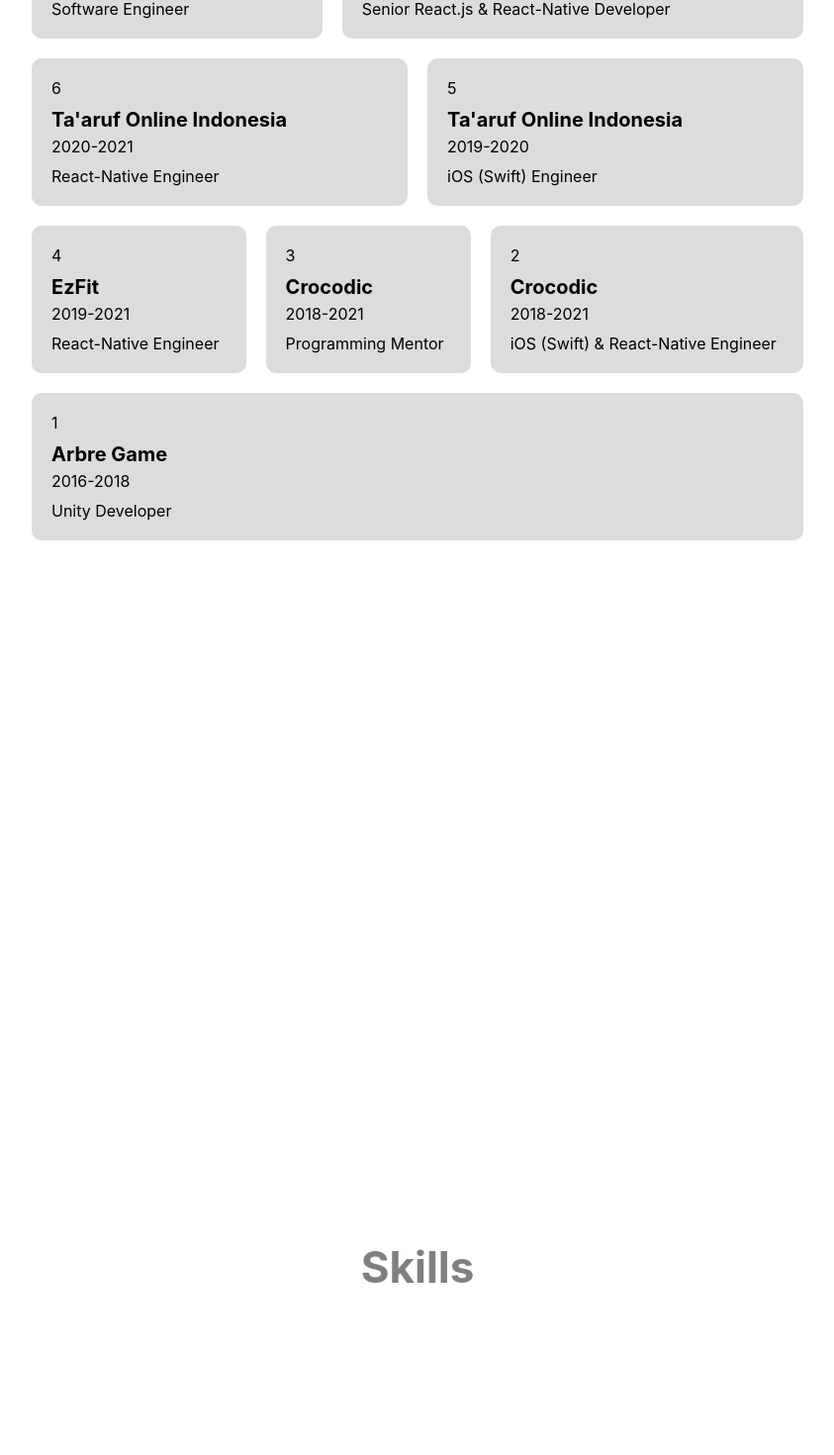
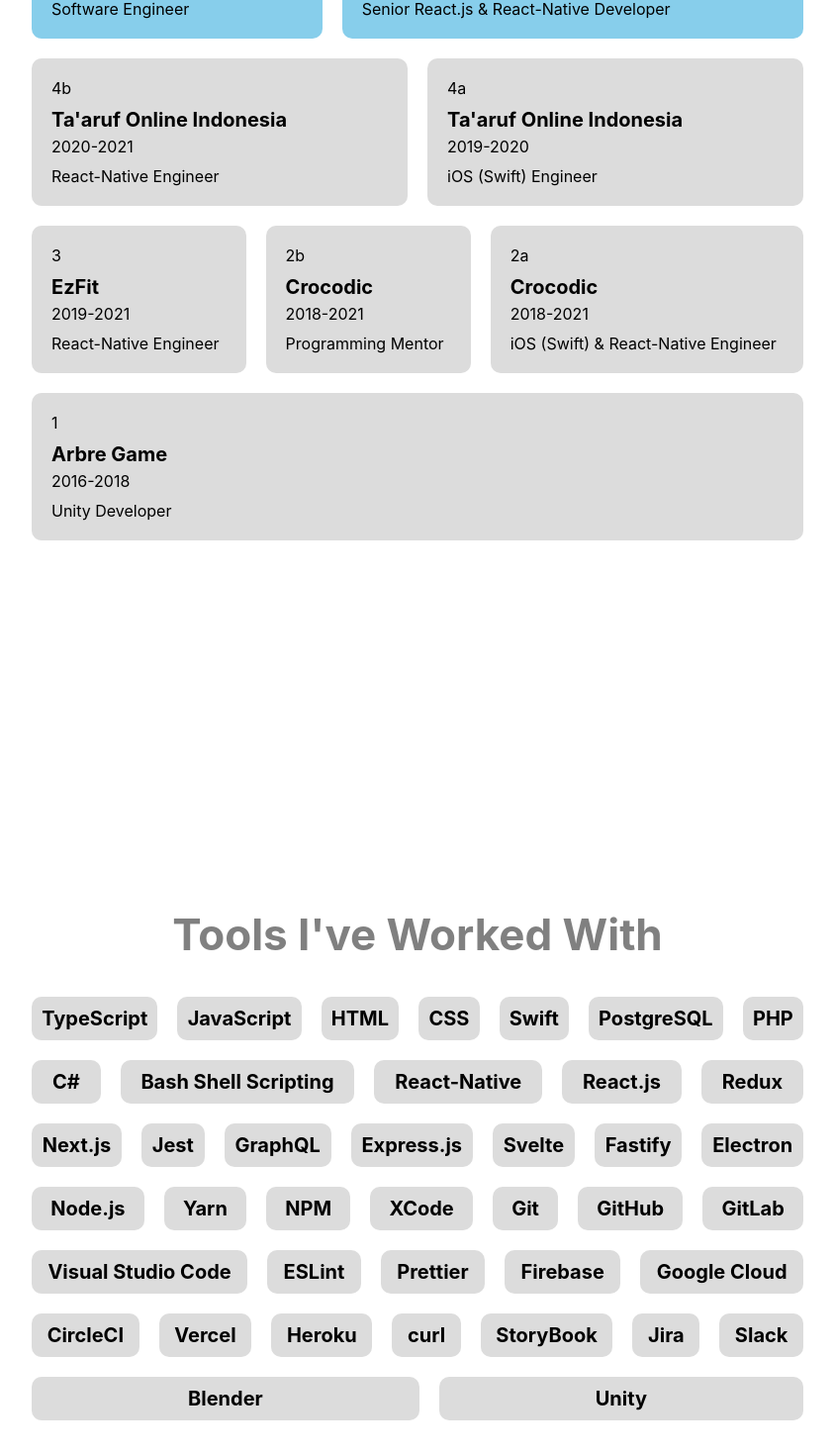
Before and after one commit to nald-dev/novas-site, a Next.js app: page / in a window 1280 px wide. Shown: the part 1101-2571 px from the top of the page at 99% size, without its empty margins (218-1061 px from the left). Built offline with nearby package versions, Linux system fonts and the light colour scheme.

Commit message:
improve careers and add skills

```diff
--- a/constants/career.ts
+++ /dev/null
@@ -1,44 +0,0 @@
-const CAREERS = [
-    {
-      name: 'Erin Living',
-      timeRange: '2021-Present',
-      position: 'Software Engineer'
-    },
-    {
-      name: 'Digital Envision Australia',
-      timeRange: '2021-Present',
-      position: 'Senior React.js & React-Native Developer'
-    },
-    {
-      name: "Ta'aruf Online Indonesia",
-      timeRange: '2020-2021',
-      position: 'React-Native Engineer'
-    },
-    {
-      name: "Ta'aruf Online Indonesia",
-      timeRange: '2019-2020',
-      position: 'iOS (Swift) Engineer'
-    },
-    {
-      name: 'EzFit',
-      timeRange: '2019-2021',
-      position: 'React-Native Engineer'
-    },
-    {
-      name: 'Crocodic',
-      timeRange: '2018-2021',
-      position: 'Programming Mentor'
-    },
-    {
-      name: 'Crocodic',
-      timeRange: '2018-2021',
-      position: 'iOS (Swift) & React-Native Engineer'
-    },
-    {
-      name: 'Arbre Game',
-      timeRange: '2016-2018',
-      position: 'Unity Developer'
-    },
-  ]
-
-  export default CAREERS
--- /dev/null
+++ b/constants/careers.ts
@@ -0,0 +1,60 @@
+const CAREERS = [
+    {
+      name: 'Erin Living',
+      timeRange: '2021-Present',
+      position: 'Software Engineer',
+      isPresent: true,
+      number: '6'
+    },
+    {
+      name: 'Digital Envision Australia',
+      timeRange: '2021-Present',
+      position: 'Senior React.js & React-Native Developer',
+      isPresent: true,
+      number: '5'
+    },
+    {
+      name: "Ta'aruf Online Indonesia",
+      timeRange: '2020-2021',
+      position: 'React-Native Engineer',
+      isPresent: false,
+      number: '4b'
+    },
+    {
+      name: "Ta'aruf Online Indonesia",
+      timeRange: '2019-2020',
+      position: 'iOS (Swift) Engineer',
+      isPresent: false,
+      number: '4a'
+    },
+    {
+      name: 'EzFit',
+      timeRange: '2019-2021',
+      position: 'React-Native Engineer',
+      isPresent: false,
+      number: '3'
+    },
+    {
+      name: 'Crocodic',
+      timeRange: '2018-2021',
+      position: 'Programming Mentor',
+      isPresent: false,
+      number: '2b'
+    },
+    {
+      name: 'Crocodic',
+      timeRange: '2018-2021',
+      position: 'iOS (Swift) & React-Native Engineer',
+      isPresent: false,
+      number: '2a'
+    },
+    {
+      name: 'Arbre Game',
+      timeRange: '2016-2018',
+      position: 'Unity Developer',
+      isPresent: false,
+      number: '1'
+    },
+  ]
+
+  export default CAREERS
--- /dev/null
+++ b/constants/skills.ts
@@ -0,0 +1,44 @@
+const SKILLS = [
+    'TypeScript',
+    'JavaScript',
+    'HTML',
+    'CSS',
+    'Swift',
+    'PostgreSQL',
+    'PHP',
+    'C#',
+    'Bash Shell Scripting',
+    'React-Native',
+    'React.js',
+    'Redux',
+    'Next.js',
+    'Jest',
+    'GraphQL',
+    'Express.js',
+    'Svelte',
+    'Fastify',
+    'Electron',
+    'Node.js',
+    'Yarn',
+    'NPM',
+    'XCode',
+    'Git',
+    'GitHub',
+    'GitLab',
+    'Visual Studio Code',
+    'ESLint',
+    'Prettier',
+    'Firebase',
+    'Google Cloud',
+    'CircleCI',
+    'Vercel',
+    'Heroku',
+    'curl',
+    'StoryBook',
+    'Jira',
+    'Slack',
+    'Blender',
+    'Unity'
+]
+
+export default SKILLS
--- a/pages/index.tsx
+++ b/pages/index.tsx
@@ -4,14 +4,15 @@
 
 import styles from '../styles/Home.module.css'
 
-import CAREERS from '../constants/career'
+import CAREERS from '../constants/careers'
+import SKILLS from '../constants/skills'
 
 const Home: NextPage = () => {
   return (
     <>
       <Head>
-        <title>Create Next App</title>
-        <meta name="description" content="Generated by create next app" />
+        <title>Reynald Prabha Nova</title>
+        <meta name="description" content="Reynald Prabha Nova's Site" />
         <link rel="icon" href="/favicon.ico" />
       </Head>
 
@@ -32,22 +33,24 @@
           </h1>
         </section>
 
-        <section className={styles.anotherSection}>
+        <section className={styles.section}>
           <h1>
-            Careers
+            Career History
           </h1>
 
           <div
             className={styles.careersContainer}
           >
             {
-              CAREERS.map(({ name, timeRange, position }, index) => {
+              CAREERS.map(({ name, timeRange, position, isPresent, number }) => {
+                const careerContainerStyle = isPresent ? styles.presentCareerContainer : styles.careerContainer
+
                 return (
                   <div
-                    key={name}
-                    className={styles.careerContainer}
+                    key={number}
+                    className={careerContainerStyle}
                   >
-                    {CAREERS.length - index}
+                    {number}
 
                     <div
                       className={styles.careerNameLabel}
@@ -73,13 +76,30 @@
           </div>
         </section>
 
-        <section className={styles.anotherSection}>
+        <section className={styles.section}>
           <h1>
-            Skills
+            {"Tools I've Worked With"}
           </h1>
+
+          <div
+            className={styles.skillsContainer}
+          >
+            {
+              SKILLS.map(skill => {
+                return (
+                  <div
+                    key = {skill}
+                    className = {styles.skill}
+                  >
+                    {skill}
+                  </div>
+                )
+              })
+            }
+          </div>
         </section>
 
-        <section className={styles.anotherSection}>
+        <section className={styles.section}>
           <h1>
             Contact
           </h1>
--- a/styles/Home.module.css
+++ b/styles/Home.module.css
@@ -12,7 +12,7 @@
 
 .photoContainer {
   height: calc(200px + 12px);
-  border-radius: 50%;
+  border-radius: 20px;
   border: 6px solid black;
   margin-right: 50px;
   overflow: hidden;
@@ -36,7 +36,7 @@
   text-decoration: underline;
 }
 
-.anotherSection {
+.section {
   scroll-snap-align: start;
   min-height: 100vh;
   padding: 4rem 2rem;
@@ -45,9 +45,10 @@
   flex-direction: column;
   justify-content: center;
   align-items: center;
+  padding-bottom: 250px;
 }
 
-.anotherSection h1 {
+.section h1 {
   color: gray;
   font-size: 2.75rem;
   text-align: center;
@@ -59,7 +60,6 @@
   flex-wrap: wrap;
   justify-content: center;
   max-width: 800px;
-  padding-bottom: 250px;
 }
 
 .careerContainer {
@@ -72,8 +72,14 @@
   padding: 20px;
 }
 
-.careerContainer:hover {
-  background-color: rgb(235, 235, 235);
+.presentCareerContainer {
+  background-color: skyblue;
+  border-radius: 10px;
+  margin-left: 10px;
+  margin-right: 10px;
+  margin-bottom: 20px;
+  flex-grow: 1;
+  padding: 20px;
 }
 
 .careerNameLabel {
@@ -90,6 +96,29 @@
   margin-top: 10px;
 }
 
+.skillsContainer {
+  display: flex;
+  flex-direction: row;
+  flex-wrap: wrap;
+  justify-content: center;
+  max-width: 800px;
+}
+
+.skill {
+  background-color: gainsboro;
+  border-radius: 10px;
+  font-size: 1.25rem;
+  margin-left: 10px;
+  margin-right: 10px;
+  margin-bottom: 20px;
+  flex-grow: 1;
+  font-weight: bold;
+  padding: 10px;
+  text-align: center;
+}
+
+
+
 @media (max-width: 660px) {
   .introduction {
     flex-direction: column;
```
